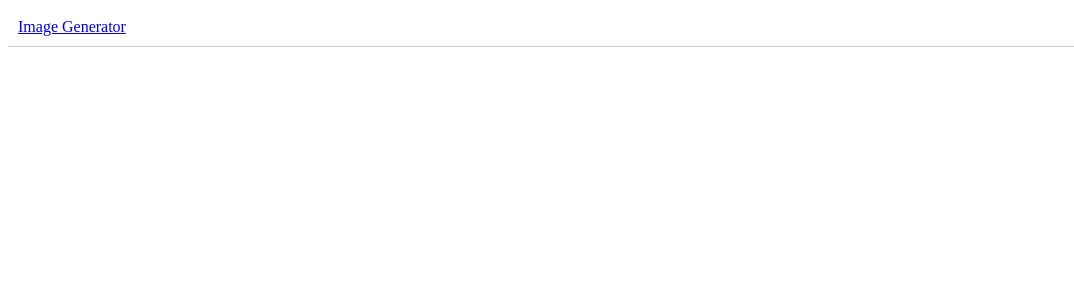
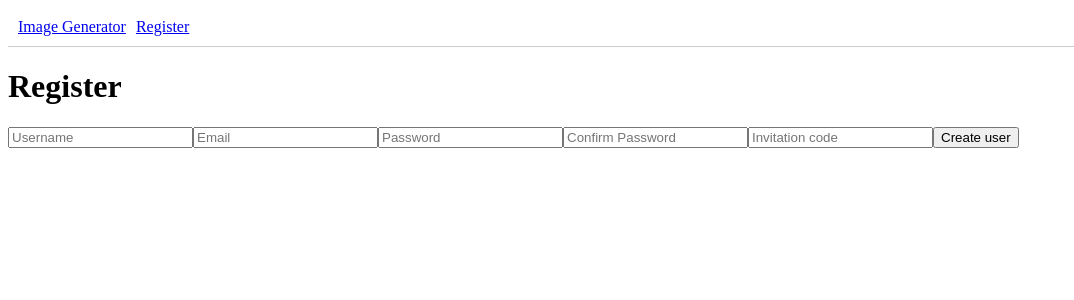
Before and after one commit to TKT20007-Generative-AI-playground/gen-ai-playground, a React (Vite) app in the folder gen-ai-playground/frontend/: page /register in a window 1280 px wide. Before the commit this address had no page. Shown: the top 300 px of the page, without its empty margins (0-1074 px from the left). Built offline with nearby package versions, Linux system fonts and the light colour scheme.

Commit message:
Added register feature to frontend

```diff
--- a/gen-ai-playground/frontend/src/App.tsx
+++ b/gen-ai-playground/frontend/src/App.tsx
@@ -2,6 +2,7 @@
 import { BrowserRouter, Routes, Route } from "react-router-dom"
 import { ImageGenerator } from './components/ImageGenerator'
 import Header from "./components/Header"
+import Register from "./components/Register"
 
 
 function App() {
@@ -11,6 +12,7 @@ function App() {
         <Header />
         <Routes>
           <Route path="/" element={<ImageGenerator />} />
+          <Route path="/register" element={<Register />} />
         </Routes>
       </BrowserRouter>
     </>
--- a/gen-ai-playground/frontend/src/components/Header.tsx
+++ b/gen-ai-playground/frontend/src/components/Header.tsx
@@ -6,6 +6,7 @@ export default function Header() {
         <div style={{ padding: "10px", borderBottom: "1px solid #ccc", marginBottom: "20px" }}>
             <nav>
                 <Link to="/">Image Generator</Link>
+                <Link to="/register" style={{ marginLeft: "10px" }}>Register</Link>
             </nav>
         </div>
 
--- /dev/null
+++ b/gen-ai-playground/frontend/src/components/Register.tsx
@@ -0,0 +1,105 @@
+import { useState } from "react";
+
+export default function Register() {
+  const [username, setUsername] = useState("");
+  const [email, setEmail] = useState("");
+  const [password, setPassword] = useState("");
+  const [confirmPassword, setConfirmPassword] = useState("");
+  const [inviteCode, setInviteCode] = useState("");
+  const [error, setError] = useState("");
+  const [success, setSuccess] = useState("");
+
+  const handleSubmit = async (e: React.FormEvent) => {
+    e.preventDefault();
+    setError("");
+    setSuccess("");
+
+    if (password !== confirmPassword) {
+      setError("Passwords do not match");
+      return;
+    }
+
+    try {
+      const res = await fetch("http://localhost:8000/register", {
+        method: "POST",
+        headers: {
+          "Content-Type": "application/json",
+        },
+        body: JSON.stringify({
+          username,
+          email,
+          password,
+          invitation_code: inviteCode,
+        }),
+      });
+
+      const data = await res.json();
+
+      if (!res.ok) {
+        setError(data.detail || "Registration failed");
+        return;
+      }
+
+      setSuccess("User registered successfully!");
+      setUsername("");
+      setEmail("");
+      setPassword("");
+      setConfirmPassword("");
+      setInviteCode("");
+    } catch (err) {
+      setError("Server unreachable");
+    }
+  };
+
+  return (
+    <div>
+      <h1>Register</h1>
+
+      <form onSubmit={handleSubmit}>
+        <input
+          type="text"
+          placeholder="Username"
+          value={username}
+          onChange={(e) => setUsername(e.target.value)}
+          required
+        />
+
+        <input
+          type="email"
+          placeholder="Email"
+          value={email}
+          onChange={(e) => setEmail(e.target.value)}
+          required
+        />
+
+        <input
+          type="password"
+          placeholder="Password"
+          value={password}
+          onChange={(e) => setPassword(e.target.value)}
+          required
+        />
+
+        <input
+          type="password"
+          placeholder="Confirm Password"
+          value={confirmPassword}
+          onChange={(e) => setConfirmPassword(e.target.value)}
+          required
+        />
+
+        <input
+          type="text"
+          placeholder="Invitation code"
+          value={inviteCode}
+          onChange={(e) => setInviteCode(e.target.value)}
+        />
+
+        <button type="submit">Create user</button>
+      </form>
+
+      {error && <p style={{ color: "red" }}>{error}</p>}
+      {success && <p style={{ color: "green" }}>{success}</p>}
+    </div>
+  );
+}
```
